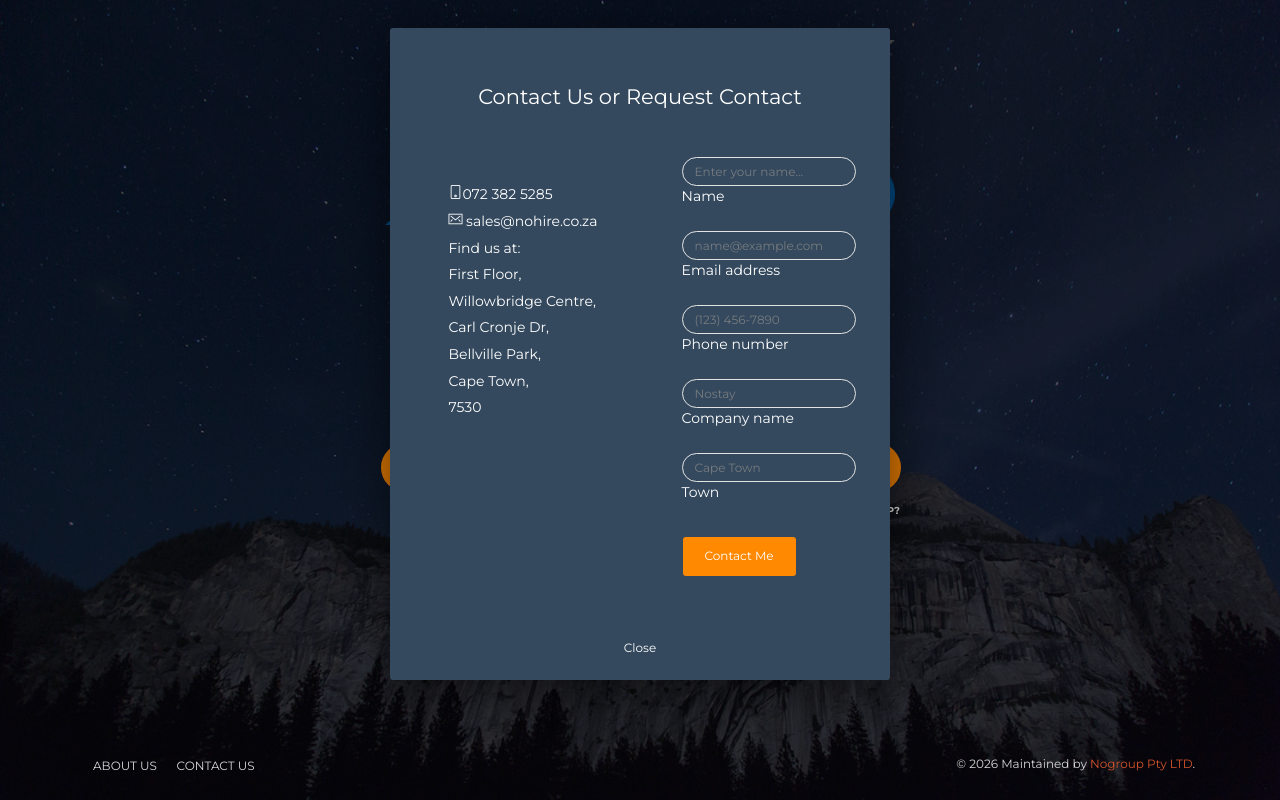
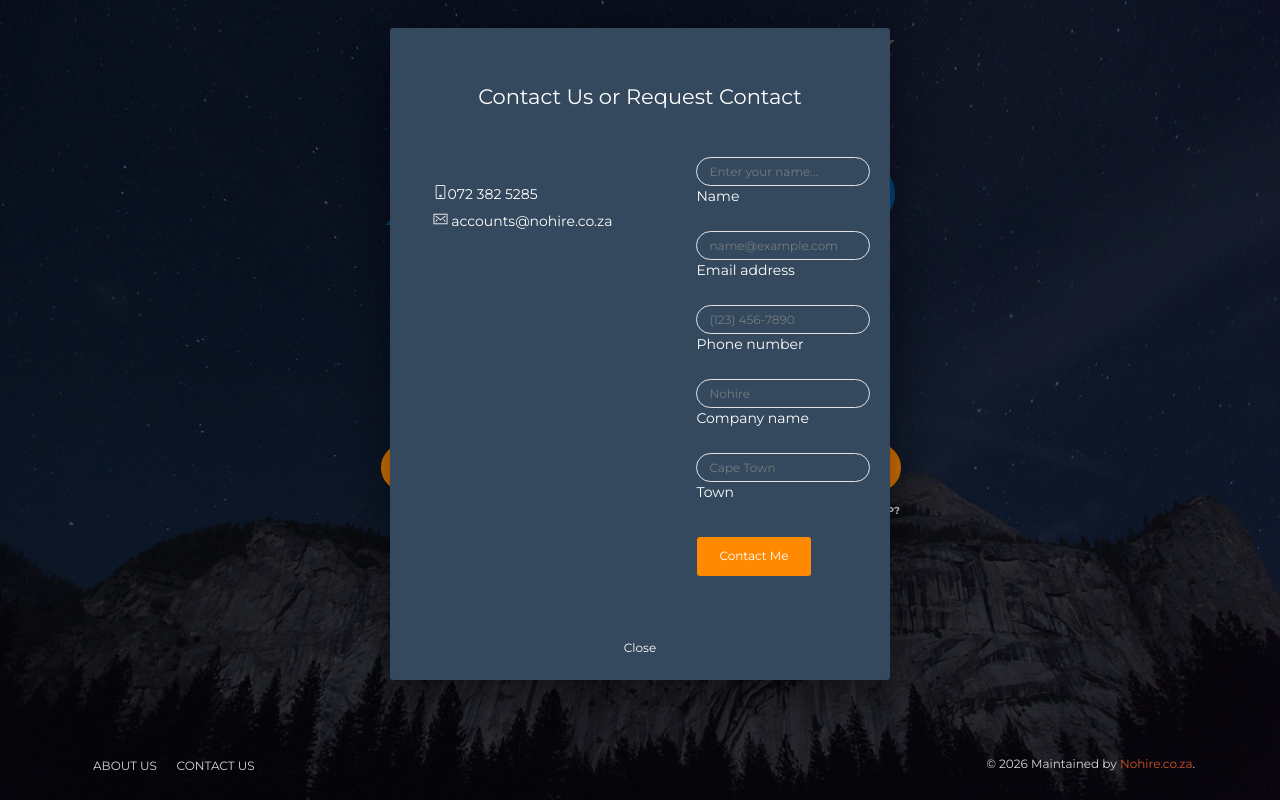
Before and after one commit to ZAScubapetey/nohire, a plain HTML site: page index.html in a window 1280 px wide. Both pictures are taken after a click on the link "NEED HELP?". Drawn offline with nearby package versions, Linux system fonts and the light colour scheme; some packages are replaced by stand-ins of ours.

Commit message:
updated nohire site and removed nogroup and nostay

```diff
--- a/index.html
+++ b/index.html
@@ -172,14 +172,14 @@
 
               <a class="text-white" href="tel:0723825285"><i class="now-ui-icons tech_mobile"></i>072 382 5285</a><br>
               <a class="text-white" href="mailto:sales@nohire.co.za"><i class="now-ui-icons ui-1_email-85"></i>
-                sales@nohire.co.za</a>
+                accounts@nohire.co.za</a>
               <div class="text-white">
-                Find us at:<br>
+                <!--Find us at:<br>
                 <address>
                   First Floor, <br>Willowbridge Centre,<br>
                   Carl Cronje Dr, <br>Bellville Park,<br>
                   Cape Town,<br>7530</p>
-                </address>
+                </address>-->
               </div>
             </div>
           </div>
@@ -213,7 +213,7 @@
               </div>
               <!-- company name input-->
               <div class="form-floating mb-3">
-                <input class="form-control" name="user_company" type="text" placeholder="Nostay"
+                <input class="form-control" name="user_company" type="text" placeholder="Nohire"
                   data-sb-validations="required" />
                 <label for="email">Company name</label>
                 <div class="invalid-feedback" data-sb-feedback="message:required">A name is required.
@@ -292,7 +292,7 @@
         <script>
           document.getElementById('copyright').appendChild(document.createTextNode(new Date().getFullYear()))
         </script> Maintained by
-        <a href="#" target="_blank">Nogroup Pty LTD</a>.
+        <a href="#" target="_blank">Nohire.co.za</a>.
       </div>
     </div>
   </footer>
```
